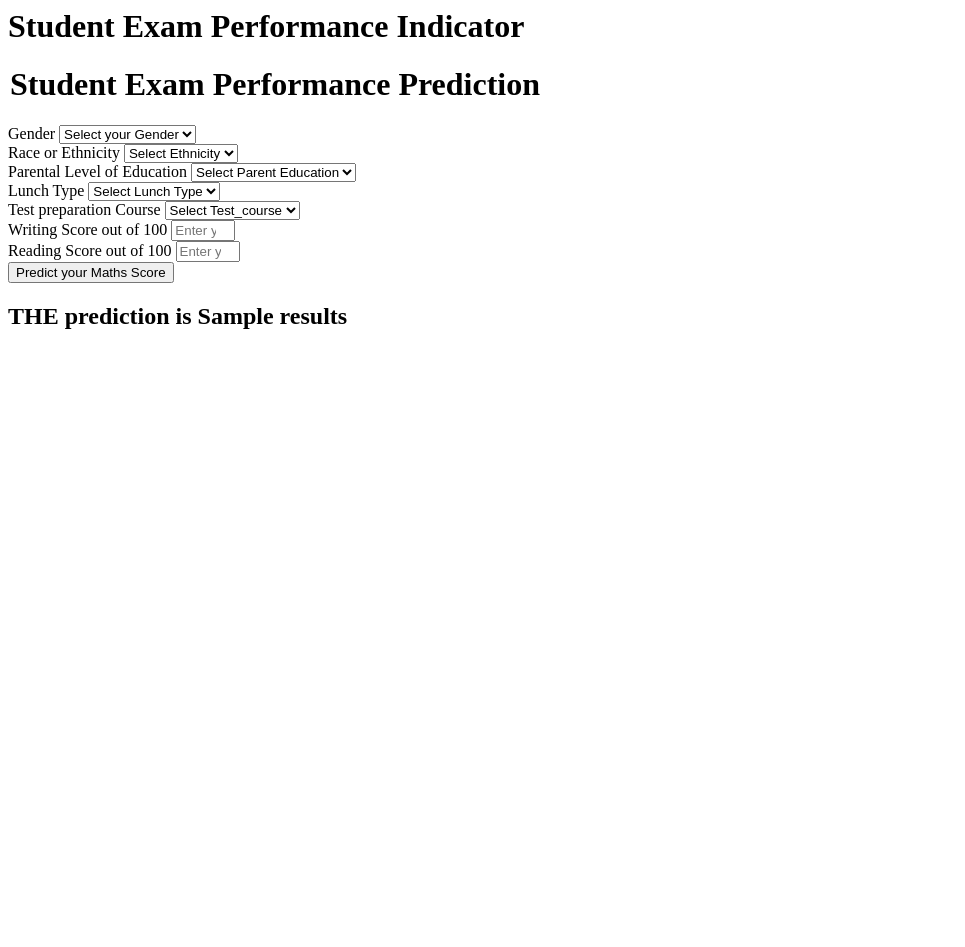
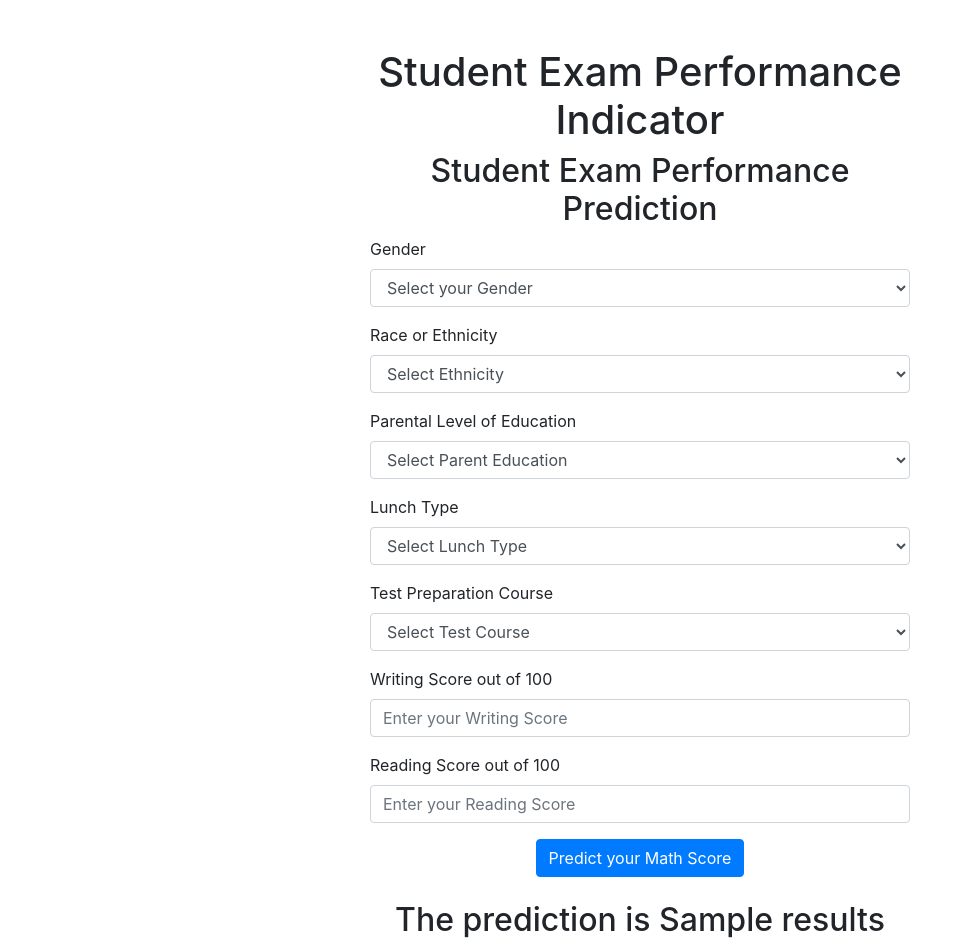
Before and after one commit to prayog22/student-predict, a Flask app: template templates/home.html in a window 1280 px wide. Shown: the whole page, without its empty margins (0-965 px from the left). Before the commit the page ends 329 px from the top, so only its background shows below. Run offline with Flask 3, Linux system fonts and the light colour scheme; the template is opened without the code that fills it: most values are stand-ins (such as "Sample title", 1, 10 or a date in 2020); some libraries are stand-ins or nearby versions.

Commit message:
Update home.html

```diff
--- a/templates/home.html
+++ b/templates/home.html
@@ -1,111 +1,97 @@
+<!DOCTYPE html>
 <html>
+
+<head>
+    <meta charset="UTF-8">
+    <title>Student Exam Performance Indicator</title>
+    <link rel="stylesheet" href="https://maxcdn.bootstrapcdn.com/bootstrap/4.5.2/css/bootstrap.min.css">
+</head>
+
 <body>
-    <div class="login">
-       <h1>Student Exam Performance Indicator</h1>
+    <div class="container mt-5">
+        <div class="row">
+            <div class="col-md-6 offset-md-3">
+                <h1 class="text-center">Student Exam Performance Indicator</h1>
+                <form action="{{ url_for('predict_datapoint') }}" method="post">
+                    <h2 class="text-center">Student Exam Performance Prediction</h2>
 
-       <form action="{{ url_for('predict_datapoint')}}" method="post">
-        <h1>
-            <legend>Student Exam Performance Prediction</legend>
-        </h1>
-        <div class="mb-3">
-            <label class="form-label">Gender</label>
-            <select class="form-control" name="gender" placeholder="Enter you Gender" required>
-                <option class="placeholder" selected disabled value="">Select your Gender</option>
-                <option value="male">
-                    Male
-                </option>
-                <option value="female">
-                    Female
-                </option>
+                    <div class="form-group">
+                        <label for="gender">Gender</label>
+                        <select class="form-control" id="gender" name="gender" required>
+                            <option value="" disabled selected>Select your Gender</option>
+                            <option value="male">Male</option>
+                            <option value="female">Female</option>
                         </select>
                     </div>
-        <div class="mb-3">
-            <label class="form-label">Race or Ethnicity</label>
-            <select class="form-control" name="ethnicity" placeholder="Enter you ethnicity" required>
-                <option class="placeholder" selected disabled value="">Select Ethnicity</option>
-                <option value="group A">
-                    Group A
-                </option>
-                <option value="group B">
-                    Group B
-                </option>
-                <option value="group C">
-                    Group C
-                </option>
-                <option value="group D">
-                    Group D
-                </option>
-                <option value="group E">
-                    Group E
-                </option>
+
+                    <div class="form-group">
+                        <label for="ethnicity">Race or Ethnicity</label>
+                        <select class="form-control" id="ethnicity" name="ethnicity" required>
+                            <option value="" disabled selected>Select Ethnicity</option>
+                            <option value="group A">Group A</option>
+                            <option value="group B">Group B</option>
+                            <option value="group C">Group C</option>
+                            <option value="group D">Group D</option>
+                            <option value="group E">Group E</option>
                         </select>
                     </div>
-        <div class="mb-3">
-            <label class="form-label">Parental Level of Education</label>
-            <select class="form-control" name="parental_level_of_education"
-                placeholder="Enter you Parent Education" required>
-                <option class="placeholder" selected disabled value="">Select Parent Education</option>
-                <option value="associate's degree">
-                    associate's degree
-                </option>
-                <option value="bachelor's degree">
-                    bachelor's degree
-                </option>
-                <option value="high school">
-                    high school
-                </option>
-                <option value="master's degree">
-                    master's degree
-                </option>
-                <option value="some college">
-                    some college
-                </option>
-                <option value="some high school">
-                    some high school
-                </option>
+
+                    <div class="form-group">
+                        <label for="parental_education">Parental Level of Education</label>
+                        <select class="form-control" id="parental_education" name="parental_level_of_education" required>
+                            <option value="" disabled selected>Select Parent Education</option>
+                            <option value="associate's degree">Associate's Degree</option>
+                            <option value="bachelor's degree">Bachelor's Degree</option>
+                            <option value="high school">High School</option>
+                            <option value="master's degree">Master's Degree</option>
+                            <option value="some college">Some College</option>
+                            <option value="some high school">Some High School</option>
                         </select>
                     </div>
-        <div class="mb-3">
-            <label class="form-label">Lunch Type</label>
-            <select class="form-control" name="lunch" placeholder="Enter you Lunch" required>
-                <option class="placeholder" selected disabled value="">Select Lunch Type</option>
-                <option value="free/reduced">
-                    free/reduced
-                </option>
-                <option value="standard">
-                    standard
-                </option>
+
+                    <div class="form-group">
+                        <label for="lunch">Lunch Type</label>
+                        <select class="form-control" id="lunch" name="lunch" required>
+                            <option value="" disabled selected>Select Lunch Type</option>
+                            <option value="free/reduced">Free/Reduced</option>
+                            <option value="standard">Standard</option>
                         </select>
                     </div>
-        <div class="mb-3">
-            <label class="form-label">Test preparation Course</label>
-            <select class="form-control" name="test_preparation_course" placeholder="Enter you Course"
-                required>
-                <option class="placeholder" selected disabled value="">Select Test_course</option>
-                <option value="none">
-                    None
-                </option>
-                <option value="completed">
-                    Completed
-                </option>
+
+                    <div class="form-group">
+                        <label for="test_course">Test Preparation Course</label>
+                        <select class="form-control" id="test_course" name="test_preparation_course" required>
+                            <option value="" disabled selected>Select Test Course</option>
+                            <option value="none">None</option>
+                            <option value="completed">Completed</option>
                         </select>
                     </div>
-        <div class="mb-3">
-            <label class="form-label">Writing Score out of 100</label>
-            <input class="form-control" type="number" name="reading_score"
-                placeholder="Enter your Reading score" min='0' max='100' />
+
+                    <div class="form-group">
+                        <label for="writing_score">Writing Score out of 100</label>
+                        <input class="form-control" type="number" id="writing_score" name="writing_score" min="0" max="100"
+                            placeholder="Enter your Writing Score" required>
                     </div>
-        <div class="mb-3">
-            <label class="form-label">Reading Score out of 100</label>
-            <input class="form-control" type="number" name="writing_score"
-                placeholder="Enter your Reading Score" min='0' max='100' />
+
+                    <div class="form-group">
+                        <label for="reading_score">Reading Score out of 100</label>
+                        <input class="form-control" type="number" id="reading_score" name="reading_score" min="0" max="100"
+                            placeholder="Enter your Reading Score" required>
                     </div>
-        <div class="mb-3">
-            <input class="btn btn-primary" type="submit" value="Predict your Maths Score" required />
+
+                    <div class="text-center">
+                        <input class="btn btn-primary" type="submit" value="Predict your Math Score">
                     </div>
                 </form>
-    <h2>
-       THE  prediction is {{results}}
-    </h2>
-   <body>
+
+                <h2 class="text-center mt-4">The prediction is {{ results }}</h2>
+            </div>
+        </div>
+    </div>
+
+    <script src="https://ajax.googleapis.com/ajax/libs/jquery/3.5.1/jquery.min.js"></script>
+    <script src="https://cdnjs.cloudflare.com/ajax/libs/popper.js/1.16.0/umd/popper.min.js"></script>
+    <script src="https://maxcdn.bootstrapcdn.com/bootstrap/4.5.2/js/bootstrap.min.js"></script>
+</body>
+
 </html>
```
Lines whose indentation alone changed are shown as unchanged.
